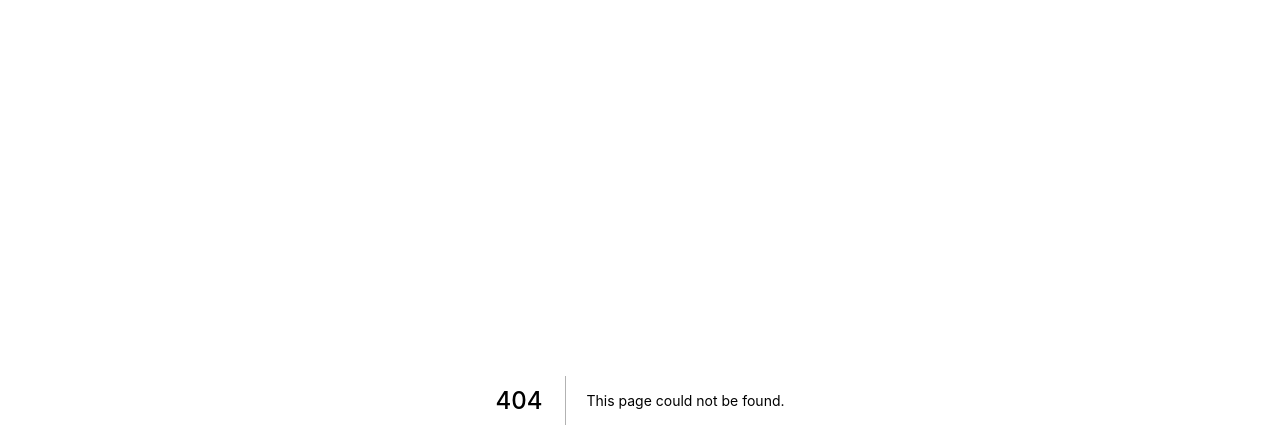
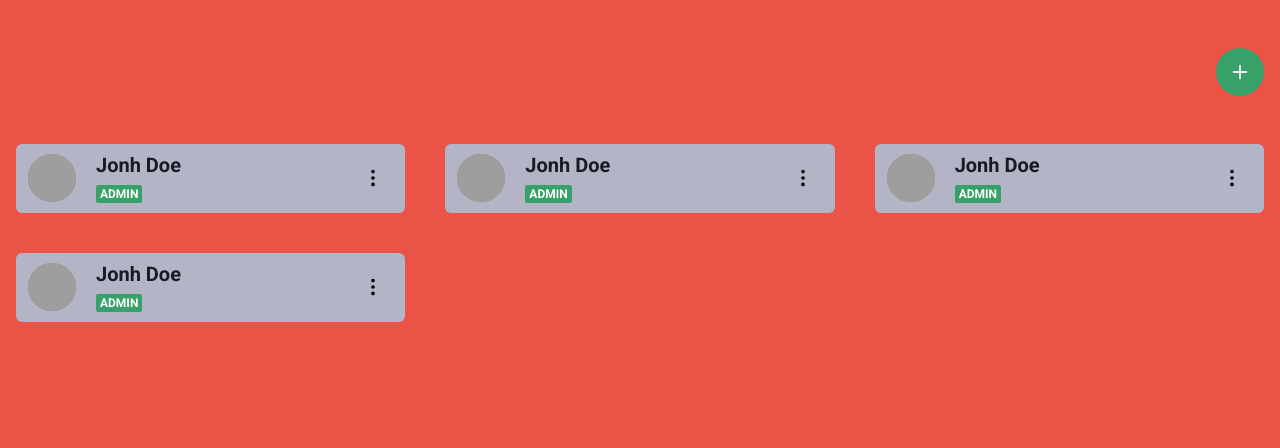
Before and after one commit to eugumatos/groups, a Next.js app: page /dashboard in a window 1280 px wide. Before the commit this address had no page. Shown: the top 448 px of the page. Built offline with nearby package versions, Linux system fonts and the light colour scheme; grey boxes are pictures that could not be loaded.

Commit message:
Create cards and config api/auth

```diff
--- /dev/null
+++ b/src/components/AddButton.tsx
@@ -0,0 +1,18 @@
+import { Tooltip, IconButton } from "@chakra-ui/react";
+import { FiPlus } from "react-icons/fi";
+
+export function AddButton() {
+  return (
+    <Tooltip label="Add Team" bg="blue.500">
+      <IconButton
+        w="3rem"
+        h="3rem"
+        bg="green.500"
+        aria-label="Add Team"
+        borderRadius="100%"
+        icon={<FiPlus size={22} />}
+        _hover={{ bg: "green.600" }}
+      />
+    </Tooltip>
+  );
+}
--- /dev/null
+++ b/src/components/CardAvatar.tsx
@@ -0,0 +1,33 @@
+import { Box, Avatar, Heading, VStack, Badge, IconButton, Tooltip } from "@chakra-ui/react";
+import { FiMoreVertical } from "react-icons/fi";
+
+export function CardAvatar() {
+  return (
+    <Box
+      d="flex"
+      p={3}
+      bg="gray.200"
+      alignItems="center"
+      borderRadius={6}
+      height="4.3rem"
+    >
+      <Avatar name="Dan Abrahmov" src="https://bit.ly/dan-abramov" />
+
+      <VStack ml={5} align="flex-start">
+        <Heading as="h4" size="md" color="gray.900" isTruncated>Jonh Doe</Heading>
+        <Badge variant="solid" colorScheme="green">Admin</Badge>
+      </VStack>
+
+      <Tooltip label="Edit user">
+        <IconButton
+          ml="auto"
+          bg="transparent"
+          aria-label="Edit"
+          borderRadius="90%"
+          icon={<FiMoreVertical size={22} color="#000" />}
+          _hover={{ bg: "gray.300" }}
+        />
+      </Tooltip>
+    </Box>
+  );
+}
--- a/src/components/SignInButton.tsx
+++ b/src/components/SignInButton.tsx
@@ -1,6 +1,6 @@
 import { Button } from "@chakra-ui/react";
 import { FaFacebook, FaGoogle } from "react-icons/fa";
-import { signIn, signOut, useSession } from "next-auth/client"
+import { signIn } from "next-auth/client"
 
 const icons = {
   facebook: <FaFacebook size={20} />,
@@ -8,8 +8,6 @@ const icons = {
 }
 
 export function SignInButton({ provider = "facebook" }) {
-  const session = useSession();
-
   return (
     <Button
       onClick={() => signIn(provider)}
--- /dev/null
+++ b/src/pages/dashboard.tsx
@@ -0,0 +1,21 @@
+import { Container, Flex, SimpleGrid } from "@chakra-ui/react";
+
+import { AddButton } from "../components/AddButton";
+import { CardAvatar } from "../components/CardAvatar";
+
+export default function Dashboard() {
+  return (
+    <Container maxW="container.xl">
+      <Flex pt="3rem" pb="3rem" justify="flex-end">
+        <AddButton />
+      </Flex>
+
+      <SimpleGrid columns={[1, 2, 3]} spacing={10}>
+        <CardAvatar />
+        <CardAvatar />
+        <CardAvatar />
+        <CardAvatar />
+      </SimpleGrid>
+    </Container>
+  )
+}
```
Also changed, not shown: src/pages/index.tsx (+22 -3 lines), src/pages/api/auth/[...nextauth].ts (renamed from src/pages/api/[...nextauth].ts).
